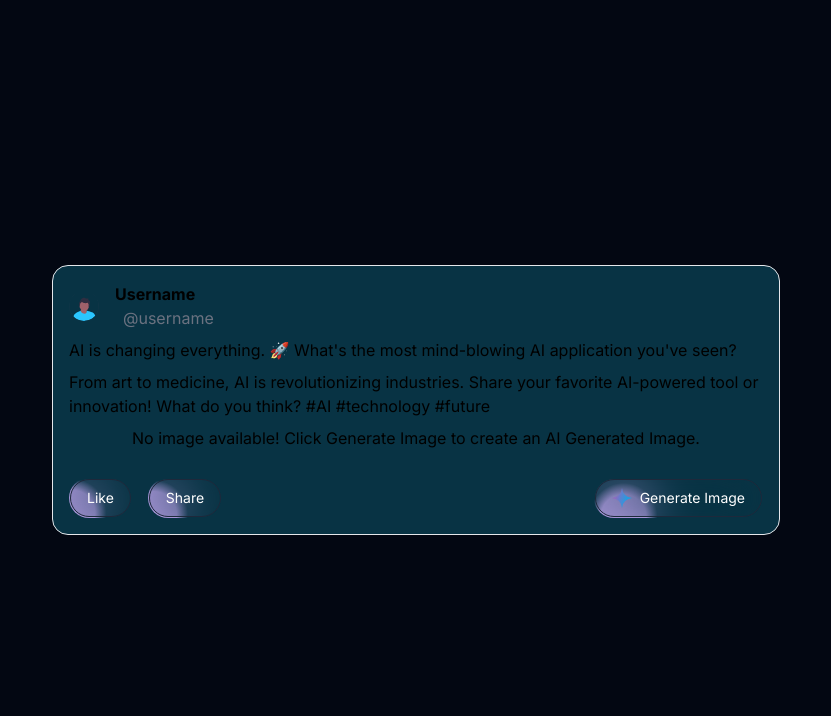
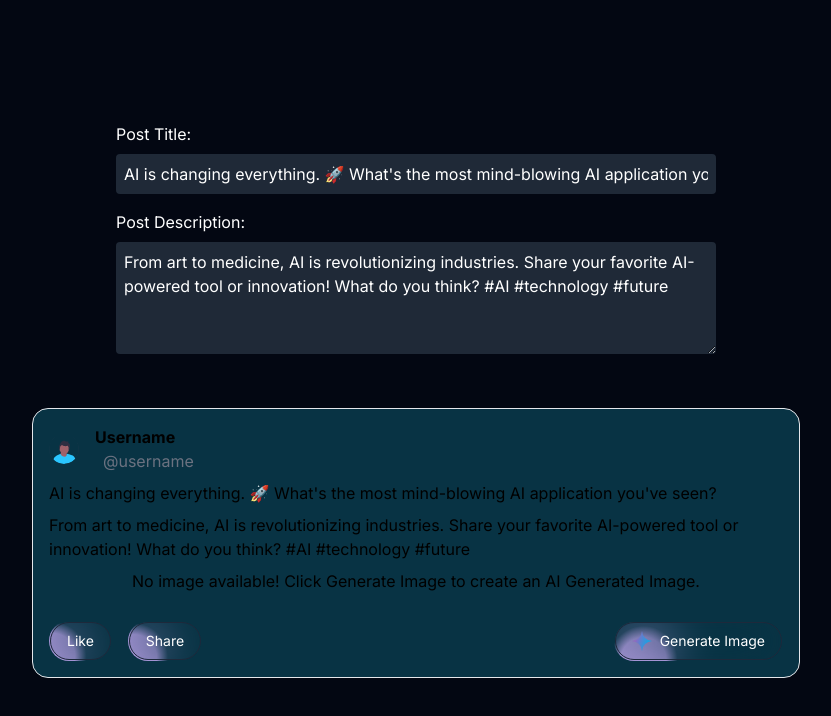
Before and after one commit to Anirudh-rb26/Dynamic_SocialMediaPost, a Next.js app: page / in a window 1280 px wide. Shown: the top 716 px of the page, without its empty margins (224-1055 px from the left). Built offline with nearby package versions, Linux system fonts and the light colour scheme.

Commit message:
Update Text and Description on the page.

```diff
--- a/app/page.tsx
+++ b/app/page.tsx
@@ -1,22 +1,53 @@
-import React from "react";
+"use client";
+
+import React, { useState } from "react";
 import Post from "@/components/PostCard";
 
 export default function Home() {
+  // State to manage the title and description
+  const [title, setTitle] = useState(
+    "AI is changing everything. 🚀 What's the most mind-blowing AI application you've seen?"
+  );
+  const [description, setDescription] = useState(
+    "From art to medicine, AI is revolutionizing industries. Share your favorite AI-powered tool or innovation! What do you think? #AI #technology #future"
+  );
+
   return (
-    <main className="relative bg-gray-950 h-screen flex justify-center items-center">
+    <main className="relative bg-gray-950 min-h-screen flex flex-col justify-center items-center p-4 overflow-auto">
+      <div className="max-w-screen-md mb-8">
+        {/* Textboxes for user input */}
+        <div className="mb-4">
+          <label htmlFor="title" className="block text-white mb-2">
+            Post Title:
+          </label>
+          <input
+            id="title"
+            type="text"
+            value={title}
+            onChange={(e) => setTitle(e.target.value)}
+            className="w-full p-2 rounded bg-gray-800 text-white"
+            style={{ minWidth: "600px" }}
+          />
+        </div>
+        <div className="mb-4">
+          <label htmlFor="description" className="block text-white mb-2">
+            Post Description:
+          </label>
+          <textarea
+            id="description"
+            value={description}
+            onChange={(e) => setDescription(e.target.value)}
+            className="w-full p-2 rounded bg-gray-800 text-white"
+            rows={4}
+            style={{ minWidth: "600px" }} // Optional: set a minimum width
+          />
+        </div>
+      </div>
       <div className="max-w-screen-md">
         <Post
-          // Enter post title here
-          title={
-            "AI is changing everything. 🚀 What's the most mind-blowing AI application you've seen?"
-          }
-          // Enter post description
-          description={
-            "From art to medicine, AI is revolutionizing industries. Share your favorite AI-powered tool or innovation! What do you think? #AI #technology #future"
-          }
-          // If image url is provided, it shows the image.
-          // If image url is not provided a button to generate an image with the title and description is shown.
-
+          title={title}
+          description={description}
+          // If you want to add an image URL dynamically, you can also add an input for that.
           // imageUrl="vercel.svg"
         />
       </div>
--- a/components/PostCard.tsx
+++ b/components/PostCard.tsx
@@ -1,8 +1,7 @@
 "use client";
 
 import Image from "next/image";
-import React, { useState, useEffect } from "react";
-import Head from "next/head";
+import React, { useState } from "react";
 import { Button } from "./ui/MovingBorders";
 import Loader from "./ui/Loader";
 
@@ -12,26 +11,23 @@ interface PostProps {
   imageUrl?: string;
 }
 
-const PostCard = ({ title, description, imageUrl }: PostProps) => {
+const Post = ({ title, description, imageUrl }: PostProps) => {
   const [generatedImage, setGeneratedImage] = useState<string | null>(null);
-  const [isLoading, setIsLoading] = useState(false);
+  const [isLoading, setIsLoading] = useState(false); // State for loading indicator
 
-  // Function to Generate Post Image.
   const generateImage = async (title: string, description: string) => {
-    // Sets Loading State to true to show loader.
-    setIsLoading(true);
+    setIsLoading(true); // Set loading state to true
+    console.log("Generate Image button clicked");
 
-    // Prompt sent to the Image Generating Model.
-    const prompt = `Generate an image based on the following title and description of a Twitter post, Title: ${title}. Description: ${description}. Focus on the main subject and convey the overall mood.`;
+    const prompt = `Generate an image based on the following title and description of a twitter post, Title: ${title}. Description: ${description}. Focus on the main subject and convey the overall mood.`;
+
     const data = { inputs: prompt };
 
     try {
       const response = await fetch(
-        // Hugging Face Model
         "https://api-inference.huggingface.co/models/ZB-Tech/Text-to-Image",
         {
           headers: {
-            // Enter your Access Token replacing hf_xxxxxxxxxxxxxxxxxxxxxx
             Authorization: "Bearer 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",
             "Content-Type": "application/json",
           },
@@ -40,46 +36,25 @@ const PostCard = ({ title, description, imageUrl }: PostProps) => {
         }
       );
 
+      console.log("API request sent");
+
       if (!response.ok) {
         throw new Error("Failed to generate image");
       }
 
       const blob = await response.blob();
       const url = URL.createObjectURL(blob);
-
       setGeneratedImage(url);
+      console.log("Image generated and URL set:", url);
     } catch (error) {
-      // Display Error Message for Troubleshooting.
       console.error("Error generating image:", error);
+      // Handle errors appropriately (e.g., display an error message)
     } finally {
-      // Setting loading state back to false.
-      setIsLoading(false);
+      setIsLoading(false); // Set loading state back to false (important!)
     }
   };
 
-  // Update OG image meta tag when the image changes
-  // useEffect(() => {
-  //   const ogImage = document.querySelector("meta[property='og:image']");
-  //   if (ogImage) {
-  //     ogImage.setAttribute(
-  //       "content",
-  //       generatedImage || imageUrl || "/default-image.jpg"
-  //     );
-  //   }
-  // }, [generatedImage, imageUrl]);
-
-  // const ogImageUrl = generatedImage || imageUrl || "/default-image.jpg";
-
   return (
-    <div className="p-5">
-      {/* Currently the og:image tags do not come into effect as this is a static website and is not dynamic. */}
-      {/* <Head>
-        <meta property="og:title" content={title} />
-        <meta property="og:description" content={description} />
-        <meta property="og:image" content={ogImageUrl} />
-        <meta property="og:image:width" content="1200" />
-        <meta property="og:image:height" content="630" />
-      </Head> */}
     <div className="flex flex-col p-4 border rounded-2xl bg-cyan-950">
       {/* Profile Information */}
       <div className="flex items-center">
@@ -105,7 +80,6 @@ const PostCard = ({ title, description, imageUrl }: PostProps) => {
       <p className="mt-2">{description}</p>
       {/* Post Image */}
       <div className="mt-2 flex justify-center">
-          {/* Shows Loader or Generated Image */}
         {isLoading ? (
           <Loader />
         ) : (
@@ -149,9 +123,7 @@ const PostCard = ({ title, description, imageUrl }: PostProps) => {
         </div>
         {/* Left Side Buttons */}
         {/* Generate Image Button */}
-          {!imageUrl &&
-            // Checks if there is a generated image before showing generate image button.
-            !generatedImage && (
+        {!imageUrl && !generatedImage && (
           <Button
             className="text-white px-4 py-2 rounded"
             onClick={() => {
@@ -169,8 +141,7 @@ const PostCard = ({ title, description, imageUrl }: PostProps) => {
         )}
       </div>
     </div>
-    </div>
   );
 };
 
-export default PostCard;
+export default Post;
```
Lines whose indentation alone changed are shown as unchanged.
